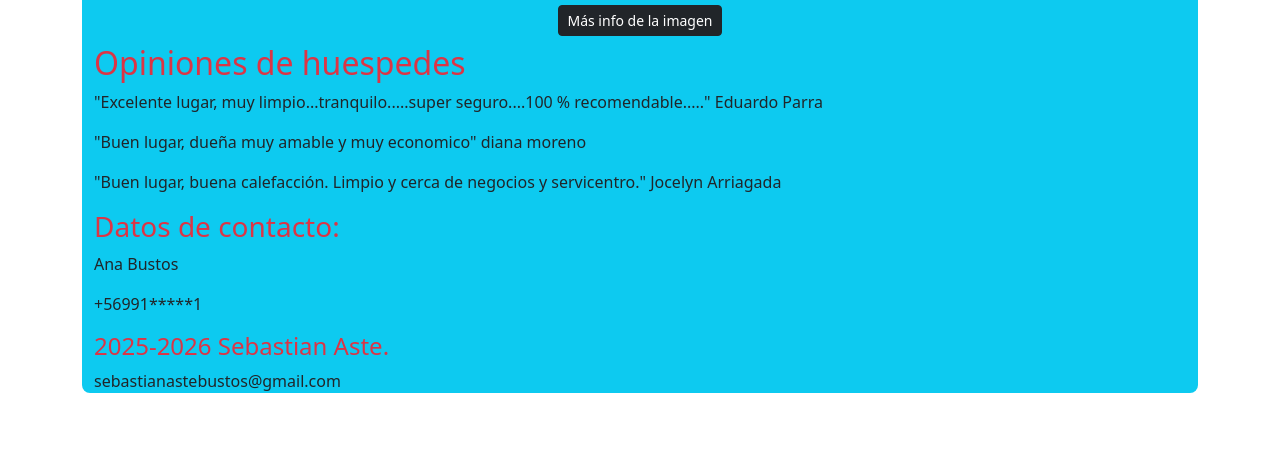
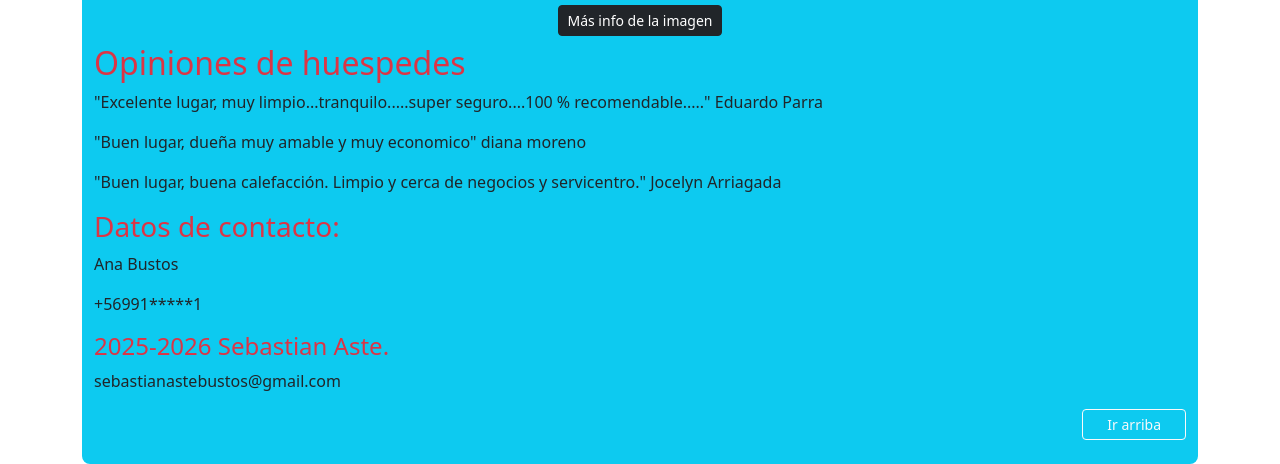
Before and after one commit to sebastianaste/m2l5, a plain HTML site: page cabañas rucahue website/index.html in a window 1280 px wide. Shown: the part 1086-1550 px from the top of the page. Before the commit the page ends 1495 px from the top, so only its background shows below. Drawn offline with nearby package versions, Linux system fonts and the light colour scheme.

Commit message:
script.js created, added link and smoothScroll func

```diff
--- a/cabañas rucahue website/assets/js/script.js
+++ b/cabañas rucahue website/assets/js/script.js
@@ -0,0 +1,11 @@
+const targetScroll = document.getElementById("start")
+
+function smoothScroll() {
+  targetScroll.scrollIntoView({
+    behavior: "smooth",
+    block: "start",
+  });
+}
+function alertInfo() {
+  alert("Imagen de Google Maps el año 2025");
+}
--- a/cabañas rucahue website/index.html
+++ b/cabañas rucahue website/index.html
@@ -18,7 +18,7 @@
         <nav
           class="navbar navbar-expand navbar-light bg-opacity-25 bg-light mt-4"
         >
-          <a class="navbar-brand mx-2" href="#"> Cabañas Rucahue</a>
+          <a class="navbar-brand mx-2" href="#" id="start"> Cabañas Rucahue</a>
           <div>
             <ul class="navbar-nav mx-4">
               <li class="nav-item">
@@ -115,6 +115,16 @@
             <p>+56991*****1</p>
             <h4 class="text-danger">2025-2026 Sebastian Aste.</h4>
             <p>sebastianastebustos@gmail.com</p>
+            <div class="pb-4 d-flex justify-content-end">
+              <button
+                type="button"
+                class="btn btn-outline-light btn-sm px-4"
+                id="btnUp"
+                onclick="smoothScroll()"
+              >
+                Ir arriba
+              </button>
+            </div>
           </footer>
         </div>
       </div>
@@ -124,10 +134,6 @@
       integrity="sha384-FKyoEForCGlyvwx9Hj09JcYn3nv7wiPVlz7YYwJrWVcXK/BmnVDxM+D2scQbITxI"
       crossorigin="anonymous"
     ></script>
-    <script>
-      function alertInfo() {
-        alert("Imagen de Google Maps el año 2025");
-      }
-    </script>
+    <script src="assets/js/script.js"></script>
   </body>
 </html>
```
